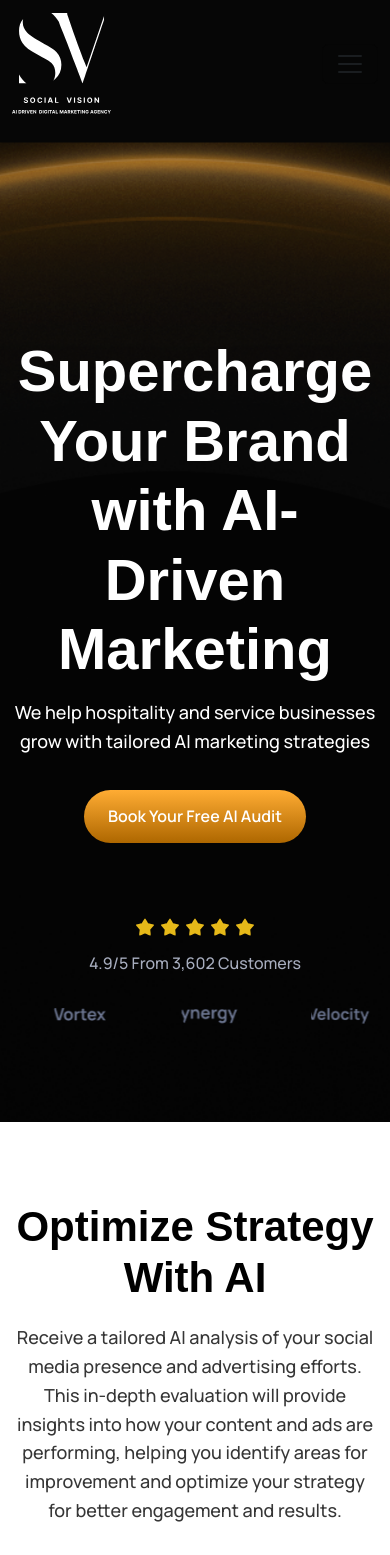
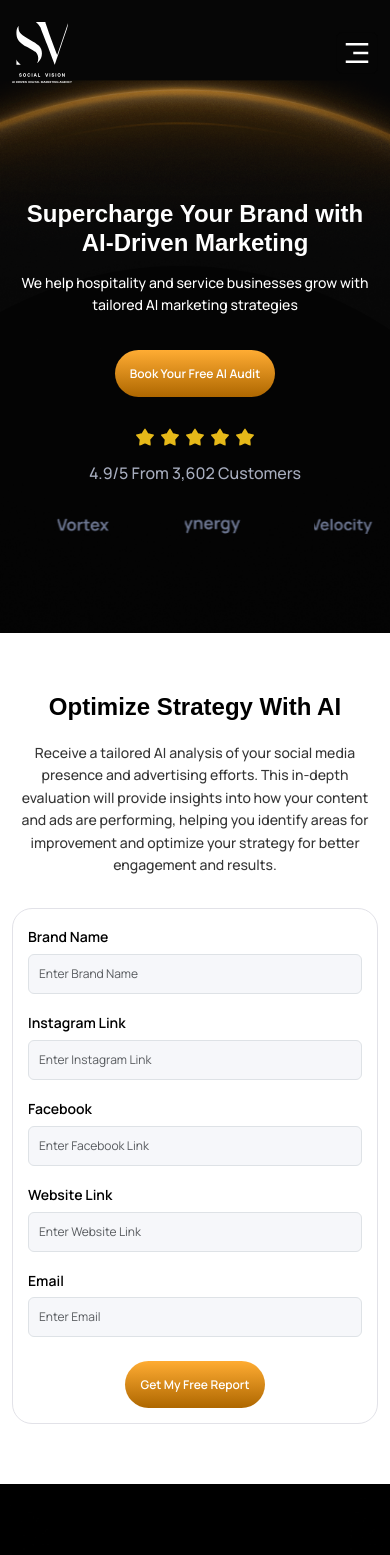
Before and after one commit to MohamadAdil/socialvision, a Next.js app: page / in a window 390 px wide. Shown: the top 1555 px of the page. Built offline with nearby package versions, Linux system fonts and the light colour scheme; a web font is replaced by a local one.

Commit message:
'15-04-2025'

```diff
--- a/src/app/components/home/OptimizeForm.jsx
+++ b/src/app/components/home/OptimizeForm.jsx
@@ -17,7 +17,7 @@ const OptimizeForm = () => {
     >
       <form onSubmit={handleSubmit}>
         <div className="row">
-          <div className="col-lg-12 mb-3">
+          <div className="col-md-12  mb-3">
             <label htmlFor="brandName" className="form-label">Brand Name</label>
             <input
               type="text"
@@ -27,7 +27,7 @@ const OptimizeForm = () => {
               required
             />
           </div>
-          <div className="col-lg-6 mb-3">
+          <div className="col-md-6 col-sm-12 mb-3">
             <label htmlFor="instagram" className="form-label">Instagram Link</label>
             <input
               type="url"
@@ -36,7 +36,7 @@ const OptimizeForm = () => {
               placeholder="Enter Instagram Link"
             />
           </div>
-          <div className="col-lg-6 mb-3">
+          <div className="col-md-6 col-sm-12 mb-3">
             <label htmlFor="facebook" className="form-label">Facebook</label>
             <input
               type="url"
@@ -45,7 +45,7 @@ const OptimizeForm = () => {
               placeholder="Enter Facebook Link"
             />
           </div>
-          <div className="col-lg-6 mb-3">
+          <div className="col-md-6 col-sm-12 mb-3">
             <label htmlFor="website" className="form-label">Website Link</label>
             <input
               type="url"
@@ -54,7 +54,7 @@ const OptimizeForm = () => {
               placeholder="Enter Website Link"
             />
           </div>
-          <div className="col-lg-6 mb-4">
+          <div className="col-md-6 col-sm-12 mb-4">
             <label htmlFor="email" className="form-label">Email</label>
             <input
               type="email"
@@ -64,7 +64,7 @@ const OptimizeForm = () => {
               required
             />
           </div>
-          <div className="col-lg-12 text-center">
+          <div className="col-md-12 col-sm-12 text-center">
             <button type="submit" className="btn-main">
               Get My Free Report
             </button>
--- a/src/app/components/home/OurIndustries.jsx
+++ b/src/app/components/home/OurIndustries.jsx
@@ -48,7 +48,7 @@ const OurIndustries = () => {
           <div className="row">
             {industries.map((item, index) => (
               <motion.div
-                className="col-lg-3"
+                className="col-md-3 col-6 mb-md-0 mb-5"
                 key={index}
                 initial={{ opacity: 0, y: 30 }}
                 whileInView={{ opacity: 1, y: 0 }}
--- a/src/app/components/home/WhyUs.jsx
+++ b/src/app/components/home/WhyUs.jsx
@@ -50,7 +50,7 @@ const WhyUs = () => {
               },
             ].map((item, index) => (
               <motion.div
-                className="col-lg-4"
+                className="col-md-4 mb-md-0 mb-5"
                 key={index}
                 initial={{ opacity: 0, y: 30 }}
                 whileInView={{ opacity: 1, y: 0 }}
--- a/src/app/components/layout/Header.jsx
+++ b/src/app/components/layout/Header.jsx
@@ -3,6 +3,7 @@
 import Link from 'next/link';
 import Image from 'next/image';
 import { motion } from 'framer-motion';
+import { RiMenu3Fill } from "react-icons/ri";
 
 export default function Header() {
   return (
@@ -33,7 +34,7 @@ export default function Header() {
             aria-expanded="false"
             aria-label="Toggle navigation"
           >
-            <span className="navbar-toggler-icon"></span>
+        <RiMenu3Fill size={30} />
           </button>
 
           <div className="collapse navbar-collapse" id="navbarsExample05">
--- a/src/app/globals.css
+++ b/src/app/globals.css
@@ -143,9 +143,12 @@ ol {
   border-radius: 0;
   padding: 10px 15px;
 }
-.navbar-nav .nav-link.active, .navbar-nav .nav-link.show{
+
+.navbar-nav .nav-link.active,
+.navbar-nav .nav-link.show {
   color: var(--white);
 }
+
 /*  */
 .HeroBanner {
   background-position: center;
@@ -340,6 +343,7 @@ form input:focus {
   letter-spacing: 0%;
   vertical-align: middle;
   color: #000;
+  text-align: center;
 }
 
 .industries-card-img {
@@ -646,6 +650,7 @@ form input:focus {
   display: flex;
   justify-content: space-between;
   flex-wrap: wrap;
+  gap: 30px;
 }
 
 .upper-ft h5 {
--- a/src/app/styles/responsive.css
+++ b/src/app/styles/responsive.css
@@ -0,0 +1,205 @@
+@media only screen and (max-width: 991px) {
+  .navbar-toggler {
+    padding: 5px;
+    transition: background-color 0.3s ease, transform 0.3s ease;
+    box-shadow: none;
+  }
+
+  .navbar-toggler:focus {
+    outline: none !important;
+    border: none !important;
+    box-shadow: 0 0 10px rgba(72, 157, 90, 0.5);
+  }
+
+  .navbar-toggler svg {
+    fill: #fff;
+  }
+
+  .site-header .navbar-nav {
+    border-radius: 5px;
+    padding: 10px;
+  }
+
+  .site-header .navbar-nav li a {
+    border-radius: 5px;
+    font-size: 16px;
+  }
+
+  .site-header .btn-wrap {
+    display: none;
+  }
+
+  .navbar-collapse {
+    position: absolute;
+    top: 128px;
+    left: -95%;
+    width: 100%;
+    max-width: 95%;
+    margin: 0 auto;
+    height: 100%;
+    transition: left 0.4s ease-in-out;
+  }
+
+  .navbar-collapse.show {
+    left: 2.5%;
+  }
+
+  .site-header .navbar .dropdown-menu {
+    border-radius: 0 !important;
+    background: transparent;
+    box-shadow: none;
+    border: 0;
+  }
+
+  .site-header .navbar-nav ul.dropdown-menu li a {
+    color: #fff !important;
+    border-radius: 5px !important;
+  }
+
+  .site-header .navbar-nav ul.dropdown-menu li a:hover {
+    color: #000 !important;
+  }
+
+  .HeroBanner {
+    padding: 256px 0 50px;
+  }
+}
+
+@media only screen and (max-width: 767px) {
+
+  .navbar-brand img,
+  .site-logo img {
+    max-width: 60px !important;
+    max-height: 80px !important;
+  }
+
+  .navbar-collapse {
+    top: 90px;
+  }
+
+  .HeroBanner {
+    padding: 200px 0 50px;
+  }
+
+  .HeroBanner .heading-wrap h1,
+  .OptimizeFormSc h2,
+  .WhyUs .heading-wrap h2,
+  .OurIndustries h2,
+  .OurTestimonials h2,
+  .GrowTogether-wrap h2 {
+    font-size: 34px;
+  }
+
+  .HeroBanner .heading-wrap p,
+  .OptimizeFormSc p,
+  .WhyUs .heading-wrap p,
+  .GrowTogether-wrap p {
+    font-size: 16px;
+  }
+
+  .btn-main {
+    font-size: 14px;
+    padding: 10px 15px;
+  }
+
+  .HeroBanner .heading-wrap {
+    margin-bottom: 30px;
+  }
+
+  .OptimizeFormSc,
+  .WhyUs,
+  .OurIndustries,
+  .OurTestimonials,
+  .GrowTogether {
+    padding: 60px 0;
+  }
+
+  .whyus-card {
+    margin-bottom: 10px;
+  }
+
+  .whyus-btm-card {
+    text-align: center;
+    font-size: 16px;
+    line-height: 1.6;
+  }
+
+  .industries-card-img {
+    width: 50px;
+    height: 50px;
+  }
+
+  .industries-card-img img {
+    max-width: 24px !important;
+    max-height: 24px !important;
+  }
+
+  .industries-card-img:before {
+    width: 70px;
+    height: 70px;
+  }
+
+  .industries-card-item h4 {
+    font-size: 18px;
+  }
+
+  .GrowTogether-wrap {
+    padding: 40px;
+  }
+}
+
+@media only screen and (max-width: 480px) {
+
+  .HeroBanner .heading-wrap h1,
+  .OptimizeFormSc h2,
+  .WhyUs .heading-wrap h2,
+  .OurIndustries h2,
+  .OurTestimonials h2,
+  .GrowTogether-wrap h2 {
+    font-size: 24px;
+  }
+
+  .HeroBanner .heading-wrap p,
+  .OptimizeFormSc p,
+  .WhyUs .heading-wrap p,
+  .GrowTogether-wrap p,
+  .whyus-card-item p, .bottom-ft p {
+    font-size: 14px;
+  }
+
+  .OptimizeForm {
+    padding: 15px !important;
+  }
+
+  form label {
+    font-size: 14px;
+  }
+
+  form input {
+    padding: 10px !important;
+    font-size: 12px !important;
+  }
+
+  .btn-main {
+    font-size: 12px;
+  }
+
+  .industries-card-item h4,.upper-ft h5 {
+    font-size: 16px;
+  }
+
+  .OurTestimonials .reviews-wrap {
+    flex-wrap: wrap;
+    margin-bottom: 30px;
+  }
+
+  .GrowTogether-wrap {
+    padding: 40px 20px;
+  }
+  .upper-ft ul li{
+    margin-bottom: 10px;
+  }
+  .site-header .navbar-nav li a{
+    font-size: 14px;
+  }
+}
```
